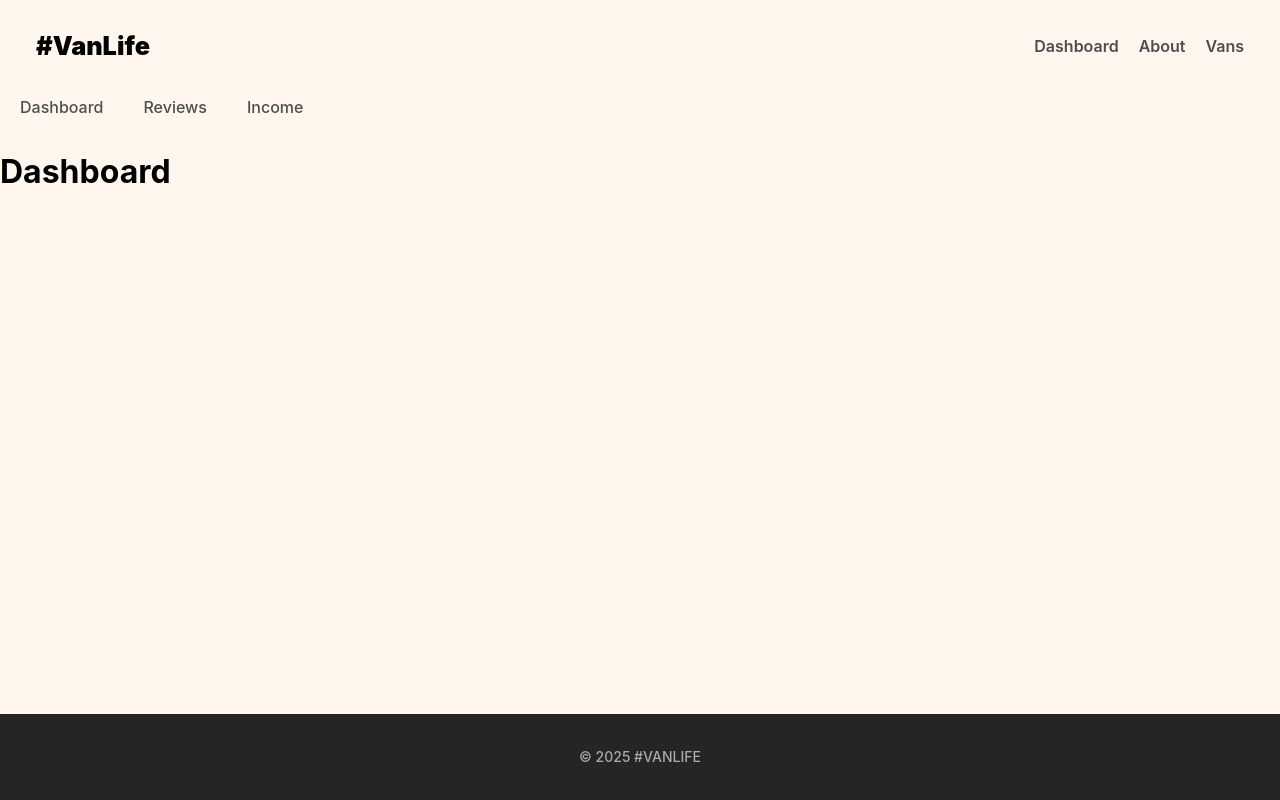
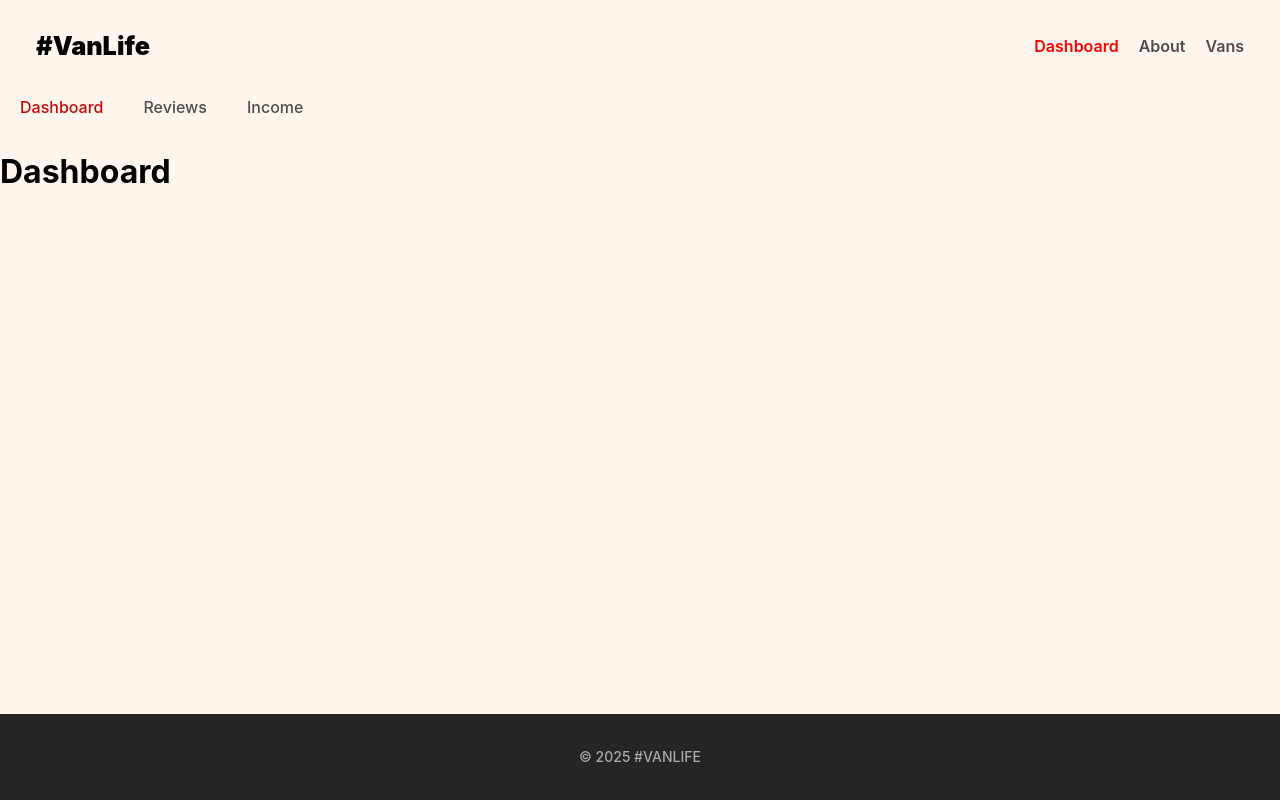
Before and after one commit to evgeniia-korolova/van-life, a React (Vite) app: page /host in a window 1280 px wide. Built offline with nearby package versions, Linux system fonts and the light colour scheme; what miragejs would draw is missing.

Commit message:
add styled NavLinks

```diff
--- a/src/components/Header/Header.css
+++ b/src/components/Header/Header.css
@@ -24,3 +24,7 @@
     line-height: 1.43;
     color: #4D4D4D;
 }
+
+.header-link.active {
+    color: red;
+}
--- a/src/components/Header/Header.jsx
+++ b/src/components/Header/Header.jsx
@@ -1,18 +1,34 @@
-import React from 'react'
-import './Header.css'
-import { Link } from 'react-router-dom'
+import React from "react";
+import "./Header.css";
+import { NavLink, Link } from "react-router-dom";
 
 const Header = () => {
+  const activeLink = {
+    color: "#161616",
+  };
+
   return (
-    <div className='header'>
-        <Link to="/" className='logo'>#VanLife</Link>
-        <nav className='nav'>
-          <Link to='/host' className='header-link'>Dashboard</Link>
-          <Link to='/about' className='header-link'>About</Link>
-          <Link to='/vans' className='header-link'>Vans</Link>
-        </nav>
+    <div className="header">
+      <Link to="/" className="logo">
+        #VanLife
+      </Link>
+      <nav className="nav">
+        <NavLink
+          to="/host"
+          className="header-link"
+          // style={({ isActive }) => isActive ? activeLink : null}
+        >
+          Dashboard
+        </NavLink>
+        <NavLink to="/about" className="header-link">
+          About
+        </NavLink>
+        <NavLink to="/vans" className="header-link">
+          Vans
+        </NavLink>
+      </nav>
     </div>
-  )
-}
+  );
+};
 
-export default Header
+export default Header;
--- a/src/components/HostLayout.jsx
+++ b/src/components/HostLayout.jsx
@@ -1,13 +1,33 @@
 import React from "react";
-import { Link, Outlet } from "react-router-dom";
+import { NavLink, Outlet } from "react-router-dom";
 
 const HostLayout = () => {
+    const activeHostLink = {
+        color: '#c40808',
+        textDecoration: 'none'
+    }
   return (
     <>
       <nav className="host-nav">
-        <Link to="/host">Dashboard</Link>
-        <Link to="/host/reviews">Reviews</Link>
-        <Link to="/host/income">Income</Link>
+        <NavLink
+          to="/host"
+          end
+          style={({ isActive }) => isActive ? activeHostLink : null}
+        >
+          Dashboard
+        </NavLink>
+        <NavLink
+          to="/host/reviews"
+          style={({ isActive }) => isActive ? activeHostLink : null}
+        >
+          Reviews
+        </NavLink>
+        <NavLink
+          to="/host/income"
+          style={({ isActive }) => isActive ? activeHostLink : null}
+        >
+          Income
+        </NavLink>
       </nav>
       <Outlet />
     </>
--- a/src/components/Layout.jsx
+++ b/src/components/Layout.jsx
@@ -4,6 +4,7 @@ import Header from "./Header/Header";
 import Footer from "./Footer";
 
 const Layout = () => {
+
   return (
     <div className="wrapper">
       <Header />
--- a/src/index.css
+++ b/src/index.css
@@ -23,6 +23,10 @@ ul {
   display: flex;
   flex-direction: column;
   height: 100vh;
+}
+
+a.active-link {
+  color: rgb(240, 3, 3);
 }
 
 /*** HOME PAGE ***/
@@ -93,7 +97,7 @@ ul {
 }
 
 .about-page-cta {
-  background-color: #FFCC8D;
+  background-color: #ffcc8d;
   color: #161616;
   padding-inline: 32px;
   padding-bottom: 32px;
@@ -246,17 +250,22 @@ ul {
   padding: 5px 20px;
 }
 
+.host-nav a.active-link {
+  color: #c40808;
+
+}
+
 .host-nav a:hover {
   color: #161616;
   text-decoration: underline;
-  font-weight: 600;
+  text-underline-offset: 3px;
 }
 
 .footer {
   margin-top: auto;
   padding-block: 2rem;
   background-color: #252525;
-  color: #AAAAAA;
+  color: #aaaaaa;
   width: 100vw;
   text-align: center;
   font-size: 0.875rem;
```
